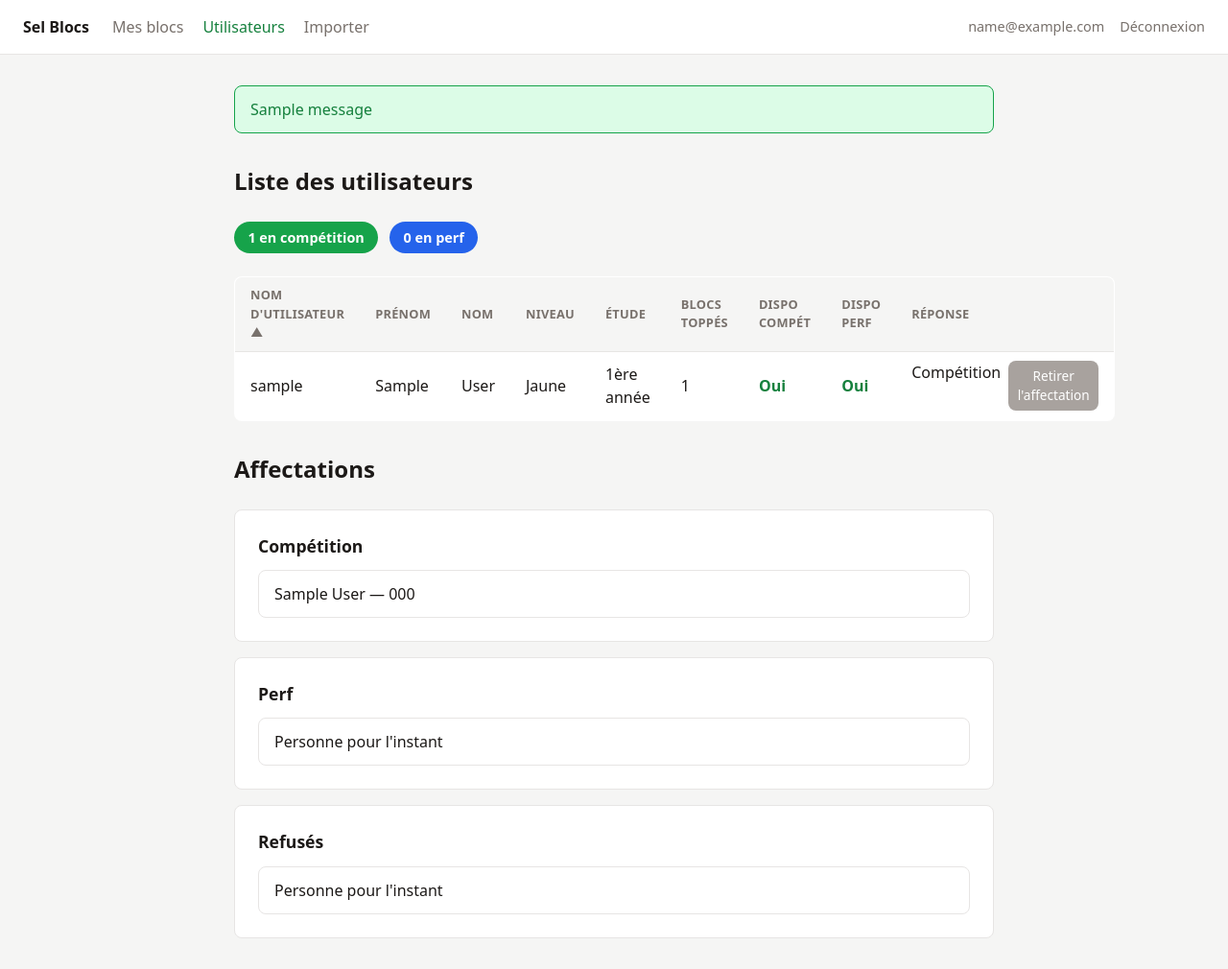
After one commit to nathanmorael-eng/selection_blocs, a Django app: page /users/ in a window 1280 px wide. The commit adds this page. Shown: the whole page at 96% size. Run offline with Django 5.2, Linux system fonts and the light colour scheme; a user stored in the database is signed in; tables that the repository leaves empty hold one stand-in row (values such as "Sample post"); one stand-in notice (Sample message) is shown.

Commit message:
Ajout de l'interface organisateur

```diff
--- a/config/boulders/templates/base.html
+++ b/config/boulders/templates/base.html
@@ -14,6 +14,8 @@
             --color-primary: #16a34a;
             --color-primary-dark: #15803d;
             --color-off: #a8a29e;
+            --color-info: #2563eb;
+            --color-danger: #b91c1c;
             --radius: 8px;
         }
 
@@ -34,33 +36,75 @@
             display: flex;
             align-items: center;
             justify-content: space-between;
+            gap: 1.5rem;
         }
 
-        header a {
+        .nav-left {
+            display: flex;
+            align-items: center;
+            gap: 1.5rem;
+        }
+
+        .brand {
             color: var(--color-text);
             text-decoration: none;
             font-weight: 600;
         }
 
+        header nav {
+            display: flex;
+            gap: 1.25rem;
+        }
+
         header nav a {
             color: var(--color-muted);
-            font-weight: 400;
-            margin-left: 1rem;
+            text-decoration: none;
+            font-weight: 500;
         }
 
         header nav a:hover {
             color: var(--color-text);
         }
 
+        header nav a.active {
+            color: var(--color-primary-dark);
+        }
+
+        .nav-right {
+            display: flex;
+            align-items: center;
+            gap: 1rem;
+            color: var(--color-muted);
+            font-size: 0.9rem;
+        }
+
+        .nav-right a {
+            color: var(--color-muted);
+            text-decoration: none;
+        }
+
+        .nav-right a:hover {
+            color: var(--color-text);
+        }
+
         main {
-            max-width: 640px;
+            max-width: 840px;
             margin: 2rem auto;
             padding: 0 1.5rem;
         }
 
         h1 {
             font-size: 1.5rem;
-            margin-bottom: 1.5rem;
+            margin: 2rem 0 1.5rem;
+        }
+
+        h1:first-child {
+            margin-top: 0;
+        }
+
+        h2 {
+            font-size: 1.1rem;
+            margin: 0 0 0.75rem;
         }
 
         .card {
@@ -68,6 +112,7 @@
             border: 1px solid var(--color-border);
             border-radius: var(--radius);
             padding: 1.5rem;
+            margin-bottom: 1rem;
         }
 
         ul.bloc-list {
@@ -95,6 +140,7 @@
         }
 
         button, .btn {
+            display: inline-block;
             font: inherit;
             border: none;
             border-radius: var(--radius);
@@ -102,14 +148,98 @@
             cursor: pointer;
             color: #fff;
             background: var(--color-off);
+            text-decoration: none;
         }
 
-        button.toppe {
+        button.toppe, button.btn-compet {
             background: var(--color-primary);
+        }
+
+        button.btn-perf {
+            background: var(--color-info);
+        }
+
+        button.btn-refuse {
+            background: var(--color-danger);
         }
 
         button:hover {
             filter: brightness(1.05);
+        }
+
+        .actions {
+            display: flex;
+            gap: 0.5rem;
+        }
+
+        .stats {
+            display: flex;
+            gap: 0.75rem;
+            margin-bottom: 1.5rem;
+        }
+
+        .badge {
+            display: inline-block;
+            padding: 0.35rem 0.9rem;
+            border-radius: 999px;
+            font-size: 0.9rem;
+            font-weight: 600;
+            color: #fff;
+        }
+
+        .badge-compet {
+            background: var(--color-primary);
+        }
+
+        .badge-perf {
+            background: var(--color-info);
+        }
+
+        .dispo-oui {
+            color: var(--color-primary-dark);
+            font-weight: 600;
+        }
+
+        .dispo-non {
+            color: var(--color-muted);
+        }
+
+        .actions button {
+            padding: 0.35rem 0.6rem;
+            font-size: 0.85rem;
+        }
+
+        ul.messages {
+            list-style: none;
+            margin: 0 0 1.5rem;
+            padding: 0;
+            display: flex;
+            flex-direction: column;
+            gap: 0.5rem;
+        }
+
+        ul.messages li {
+            padding: 0.75rem 1rem;
+            border-radius: var(--radius);
+            border: 1px solid var(--color-border);
+        }
+
+        ul.messages li.success {
+            background: #dcfce7;
+            border-color: var(--color-primary);
+            color: var(--color-primary-dark);
+        }
+
+        ul.messages li.error {
+            background: #fee2e2;
+            border-color: var(--color-danger);
+            color: var(--color-danger);
+        }
+
+        ul.messages li.warning {
+            background: #fef9c3;
+            border-color: #ca8a04;
+            color: #854d0e;
         }
 
         form { margin: 0; }
@@ -138,22 +268,76 @@
         .error {
             color: #b91c1c;
         }
+
+        table {
+            width: 100%;
+            border-collapse: collapse;
+            background: var(--color-surface);
+            border: 1px solid var(--color-border);
+            border-radius: var(--radius);
+            overflow: hidden;
+        }
+
+        th, td {
+            text-align: left;
+            padding: 0.6rem 1rem;
+            border-bottom: 1px solid var(--color-border);
+        }
+
+        tr:last-child td {
+            border-bottom: none;
+        }
+
+        th {
+            background: var(--color-bg);
+            font-size: 0.8rem;
+            color: var(--color-muted);
+            text-transform: uppercase;
+            letter-spacing: 0.02em;
+        }
+
+        th a {
+            color: inherit;
+            text-decoration: none;
+        }
+
+        th a:hover {
+            color: var(--color-text);
+        }
     </style>
 </head>
 <body>
     <header>
-        <a href="{% url 'liste_blocs' %}">Sel Blocs</a>
+        <div class="nav-left">
+            <a href="{% url 'liste_blocs' %}" class="brand">Sel Blocs</a>
+            {% if user.is_authenticated %}
+            <nav>
+                <a href="{% url 'liste_blocs' %}" class="{% if request.resolver_match.url_name == 'liste_blocs' %}active{% endif %}">Mes blocs</a>
+                {% if user.is_organisateur %}
+                <a href="{% url 'liste_users' %}" class="{% if request.resolver_match.url_name == 'liste_users' %}active{% endif %}">Utilisateurs</a>
+                <a href="{% url 'import_excel' %}" class="{% if request.resolver_match.url_name == 'import_excel' %}active{% endif %}">Importer</a>
+                {% endif %}
+            </nav>
+            {% endif %}
+        </div>
         {% if user.is_authenticated %}
-        <nav>
+        <div class="nav-right">
             <span>{{ user.get_username }}</span>
             <form method="post" action="{% url 'logout' %}" style="display:inline">
                 {% csrf_token %}
                 <a href="#" onclick="this.closest('form').submit(); return false;">Déconnexion</a>
             </form>
-        </nav>
+        </div>
         {% endif %}
     </header>
     <main>
+        {% if messages %}
+        <ul class="messages">
+            {% for message in messages %}
+            <li class="{{ message.tags }}">{{ message }}</li>
+            {% endfor %}
+        </ul>
+        {% endif %}
         {% block content %}{% endblock %}
     </main>
 </body>
--- /dev/null
+++ b/config/boulders/templates/liste_users.html
@@ -0,0 +1,136 @@
+{% extends "base.html" %}
+
+{% block title %}Utilisateurs{% endblock %}
+
+{% block content %}
+<h1>Liste des utilisateurs</h1>
+<div class="stats">
+    <span class="badge badge-compet">{{ nb_compet }} en compétition</span>
+    <span class="badge badge-perf">{{ nb_perf }} en perf</span>
+</div>
+<table>
+    <thead>
+        <tr>
+            <th>
+                {% if tri_actuel == "username" %}
+                    <a href="?tri=-username">Nom d'utilisateur ▲</a>
+                {% elif tri_actuel == "-username" %}
+                    <a href="?tri=username">Nom d'utilisateur ▼</a>
+                {% else %}
+                    <a href="?tri=username">Nom d'utilisateur</a>
+                {% endif %}
+            </th>
+            <th>Prénom</th>
+            <th>Nom</th>
+            <th>
+                {% if tri_actuel == "niveau" %}
+                    <a href="?tri=-niveau">Niveau ▲</a>
+                {% elif tri_actuel == "-niveau" %}
+                    <a href="?tri=niveau">Niveau ▼</a>
+                {% else %}
+                    <a href="?tri=niveau">Niveau</a>
+                {% endif %}
+            </th>
+            <th>
+                {% if tri_actuel == "annee" %}
+                    <a href="?tri=-annee">Étude ▲</a>
+                {% elif tri_actuel == "-annee" %}
+                    <a href="?tri=annee">Étude ▼</a>
+                {% else %}
+                    <a href="?tri=annee">Étude</a>
+                {% endif %}
+            </th>
+            <th>
+                {% if tri_actuel == "nb_blocs" %}
+                    <a href="?tri=-nb_blocs">Blocs toppés ▲</a>
+                {% elif tri_actuel == "-nb_blocs" %}
+                    <a href="?tri=nb_blocs">Blocs toppés ▼</a>
+                {% else %}
+                    <a href="?tri=nb_blocs">Blocs toppés</a>
+                {% endif %}
+            </th>
+            <th>Dispo compét</th>
+            <th>Dispo perf</th>
+            <th>Réponse</th>
+        </tr>
+    </thead>
+    <tbody>
+        {% for u in users %}
+        <tr>
+            <td>{{ u.username }}</td>
+            <td>{{ u.first_name }}</td>
+            <td>{{ u.last_name }}</td>
+            <td>{{ u.get_niveau_display }}</td>
+            <td>{{ u.get_annee_display }}</td>
+            <td>{{ u.nb_blocs }}</td>
+            <td>{% if u.dispo_creneaux_compet %}<span class="dispo-oui">Oui</span>{% else %}<span class="dispo-non">Non</span>{% endif %}</td>
+            <td>{% if u.dispo_creneaux_perf %}<span class="dispo-oui">Oui</span>{% else %}<span class="dispo-non">Non</span>{% endif %}</td>
+            <td>
+                {% if u.groupe %}
+                    <div class="actions">
+                        <span>{{ u.get_groupe_display }}</span>
+                        <form method="post" action="{% url 'retirer_affectation' u.id %}">
+                            {% csrf_token %}
+                            <button type="submit">Retirer l'affectation</button>
+                        </form>
+                    </div>
+                {% else %}
+                    <div class="actions">
+                        <form method="post" action="{% url 'affecter_groupe' u.id %}">
+                            {% csrf_token %}
+                            <input type="hidden" name="groupe" value="compet">
+                            <button type="submit" class="btn-compet">Compét</button>
+                        </form>
+                        <form method="post" action="{% url 'affecter_groupe' u.id %}">
+                            {% csrf_token %}
+                            <input type="hidden" name="groupe" value="perf">
+                            <button type="submit" class="btn-perf">Perf</button>
+                        </form>
+                        <form method="post" action="{% url 'affecter_groupe' u.id %}">
+                            {% csrf_token %}
+                            <input type="hidden" name="groupe" value="refuse">
+                            <button type="submit" class="btn-refuse">Refuser</button>
+                        </form>
+                    </div>
+                {% endif %}
+            </td>
+        </tr>
+        {% endfor %}
+    </tbody>
+</table>
+
+<h1>Affectations</h1>
+
+<div class="card">
+    <h2>Compétition</h2>
+    <ul class="bloc-list">
+        {% for u in affectes_compet %}
+        <li class="bloc-item">{{ u.first_name }} {{ u.last_name }} — {{ u.telephone|default:"pas de téléphone renseigné" }}</li>
+        {% empty %}
+        <li class="bloc-item">Personne pour l'instant</li>
+        {% endfor %}
+    </ul>
+</div>
+
+<div class="card">
+    <h2>Perf</h2>
+    <ul class="bloc-list">
+        {% for u in affectes_perf %}
+        <li class="bloc-item">{{ u.first_name }} {{ u.last_name }} — {{ u.telephone|default:"pas de téléphone renseigné" }}</li>
+        {% empty %}
+        <li class="bloc-item">Personne pour l'instant</li>
+        {% endfor %}
+    </ul>
+</div>
+
+<div class="card">
+    <h2>Refusés</h2>
+    <ul class="bloc-list">
+        {% for u in affectes_refuse %}
+        <li class="bloc-item">{{ u.first_name }} {{ u.last_name }} — {{ u.telephone|default:"pas de téléphone renseigné" }}</li>
+        {% empty %}
+        <li class="bloc-item">Personne pour l'instant</li>
+        {% endfor %}
+    </ul>
+</div>
+{% endblock %}
--- a/config/boulders/urls.py
+++ b/config/boulders/urls.py
@@ -6,4 +6,9 @@ urlpatterns = [
     path("", RedirectView.as_view(pattern_name="liste_blocs", permanent=False)),
     path("blocs/", views.liste_blocs, name="liste_blocs"),
     path("blocs/<int:boulder_id>/toggle/", views.toggle_ascent, name="toggle_ascent"),
+    path("users/", views.liste_users, name="liste_users"),
+    path("users/import/", views.import_excel, name="import_excel"),
+    path("users/contacts.vcf", views.contacts_vcf, name="contacts_vcf"),
+    path("users/<int:user_id>/affecter/", views.affecter_groupe, name="affecter_groupe"),
+    path("users/<int:user_id>/retirer/", views.retirer_affectation, name="retirer_affectation"),
 ]
--- /dev/null
+++ b/config/boulders/utils.py
@@ -0,0 +1,2 @@
+def mot_de_passe_initial(date_naissance):
+    return date_naissance.strftime("%d%m%Y")
--- a/config/boulders/views.py
+++ b/config/boulders/views.py
@@ -1,6 +1,28 @@
+from django.contrib import messages
 from django.contrib.auth.decorators import login_required
+from django.core.exceptions import PermissionDenied
+from django.db.models import Count
+from django.http import HttpResponse, HttpResponseBadRequest
 from django.shortcuts import render, redirect, get_object_or_404
-from .models import Boulder, Ascent
+from .forms import ImportExcelForm
+from .imports import FichierIllisible, importer_excel
+from .models import Boulder, Ascent, User
+from .vcards import generer_vcf
+
+# whitelist des colonnes triables : on ne fait jamais confiance a une valeur
+# venue de l'URL pour construire un order_by() directement
+SORT_FIELDS = {"username", "nb_blocs", "niveau", "annee"}
+
+GROUPE_VALUES = {value for value, _ in User.GROUPE_CHOICES}
+
+
+def organisateur_required(view_func):
+    @login_required
+    def wrapper(request, *args, **kwargs):
+        if not request.user.is_organisateur:
+            raise PermissionDenied
+        return view_func(request, *args, **kwargs)
+    return wrapper
 
 @login_required
 def liste_blocs(request):
@@ -24,3 +46,93 @@ def toggle_ascent(request, boulder_id):
         else:
             Ascent.objects.create(user=request.user, boulder=boulder)
     return redirect("liste_blocs")
+
+
+@organisateur_required
+def liste_users(request):
+    tri = request.GET.get("tri", "username")
+    champ = tri.lstrip("-")
+    if champ not in SORT_FIELDS:
+        tri = "username"
+
+    # une seule requete pour tout le monde, puis on repartit par groupe en
+    # memoire (meme principe que pour ids_toppes dans liste_blocs : on evite
+    # de refaire une requete SQL par groupe)
+    users = list(User.objects.annotate(nb_blocs=Count("ascents")).order_by(tri))
+    # tri Python stable : garde l'ordre ci-dessus, mais fait passer les
+    # personnes deja affectees a la fin de la liste
+    users.sort(key=lambda u: bool(u.groupe))
+
+    par_groupe = {value: [] for value, _ in User.GROUPE_CHOICES}
+    for u in users:
+        if u.groupe in par_groupe:
+            par_groupe[u.groupe].append(u)
+
+    return render(request, "liste_users.html", {
+        "users": users,
+        "tri_actuel": tri,
+        "affectes_compet": par_groupe["compet"],
+        "affectes_perf": par_groupe["perf"],
+        "affectes_refuse": par_groupe["refuse"],
+        "nb_compet": len(par_groupe["compet"]),
+        "nb_perf": len(par_groupe["perf"]),
+    })
+
+
+@organisateur_required
+def affecter_groupe(request, user_id):
+    if request.method != "POST":
+        return redirect("liste_users")
+
+    groupe = request.POST.get("groupe")
+    if groupe not in GROUPE_VALUES:
+        return HttpResponseBadRequest("groupe invalide")
+
+    candidat = get_object_or_404(User, id=user_id)
+    candidat.groupe = groupe
+    candidat.save()
+    messages.success(request, f"{candidat.first_name} {candidat.last_name} affecté(e) au groupe {candidat.get_groupe_display()}")
+    return redirect("liste_users")
+
+
+@organisateur_required
+def retirer_affectation(request, user_id):
+    if request.method != "POST":
+        return redirect("liste_users")
+
+    candidat = get_object_or_404(User, id=user_id)
+    candidat.groupe = ""
+    candidat.save()
+    messages.success(request, f"Affectation retirée pour {candidat.first_name} {candidat.last_name}")
+    return redirect("liste_users")
+
+
+@organisateur_required
+def import_excel(request):
+    if request.method == "POST":
+        form = ImportExcelForm(request.POST, request.FILES)
+        if form.is_valid():
+            try:
+                nb_crees, erreurs = importer_excel(form.cleaned_data["fichier"])
+            except FichierIllisible as e:
+                messages.error(request, str(e))
+            else:
+                messages.success(request, f"{nb_crees} utilisateur(s) créé(s).")
+                for ligne, raison in erreurs:
+                    messages.warning(request, f"Ligne {ligne} ignorée : {raison}")
+                return redirect("liste_users")
+    else:
+        form = ImportExcelForm()
+
+    return render(request, "import_excel.html", {"form": form})
+
+
+@organisateur_required
+def contacts_vcf(request):
+    candidats_compet = User.objects.filter(groupe="compet").order_by("last_name", "first_name")
+    candidats_perf = User.objects.filter(groupe="perf").order_by("last_name", "first_name")
+    contenu = generer_vcf(candidats_compet, candidats_perf)
+
+    response = HttpResponse(contenu, content_type="text/vcard")
+    response["Content-Disposition"] = 'attachment; filename="contacts_compet_perf.vcf"'
+    return response
--- a/config/config/settings.py
+++ b/config/config/settings.py
@@ -122,3 +122,9 @@ AUTH_USER_MODEL = "boulders.User"
 LOGIN_URL = 'login'
 LOGIN_REDIRECT_URL = 'liste_blocs'
 LOGOUT_REDIRECT_URL = 'login'
+
+# En dev : les emails s'affichent dans le terminal au lieu d'etre reellement envoyes.
+# Pour un vrai envoi, il faudra remplacer par le backend SMTP et renseigner
+# EMAIL_HOST / EMAIL_HOST_USER / EMAIL_HOST_PASSWORD (a faire plus tard).
+EMAIL_BACKEND = 'django.core.mail.backends.console.EmailBackend'
+DEFAULT_FROM_EMAIL = 'AS Escalade <no-reply@as-escalade.local>'
```
Also changed, not shown: config/boulders/admin.py (+28 -1 lines), config/boulders/forms.py (added, +11 -0 lines), config/boulders/imports.py (added, +147 -0 lines), config/boulders/models.py (+13 -0 lines), config/boulders/templates/import_excel.html (added, +24 -0 lines), config/boulders/vcards.py (added, +23 -0 lines), config/boulders/migrations/0005_user_is_organisateur.py (added), config/boulders/migrations/0006_user_groupe_user_telephone.py (added), config/boulders/migrations/0007_alter_user_sexe.py (added), 1 other file.
